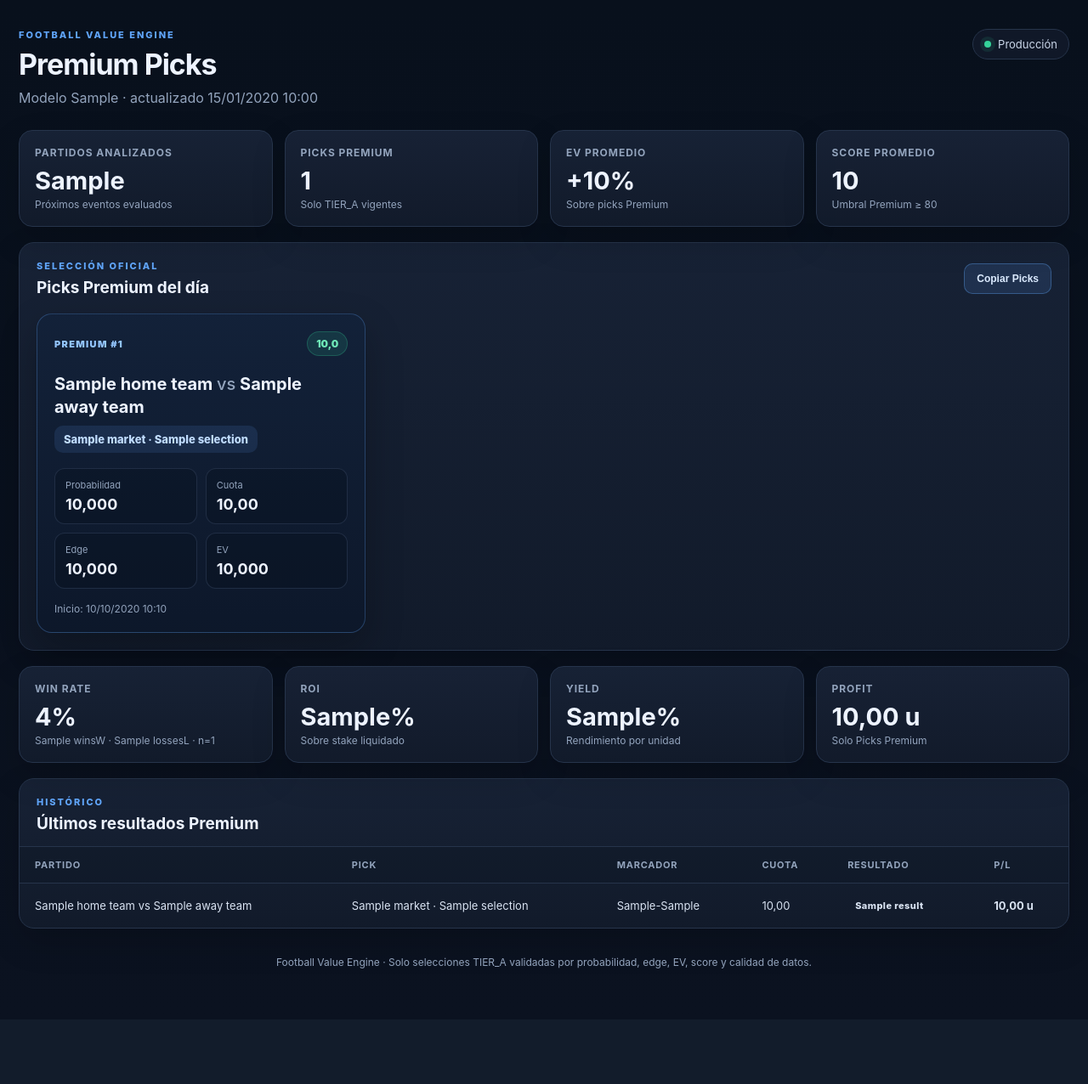
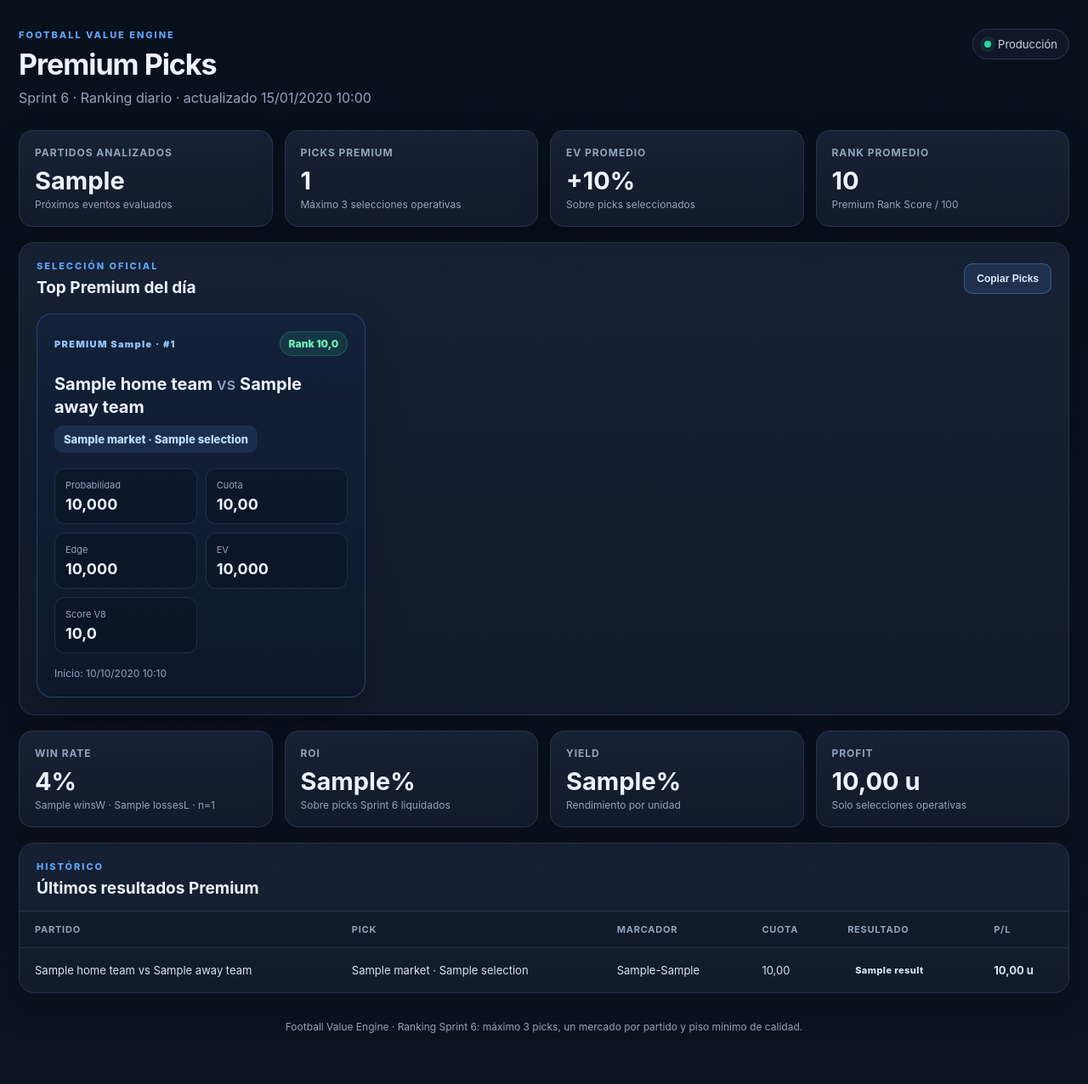
Before and after one commit to eliasfn05-cmd/football-value-engine, a Django app: template dashboard/templates/dashboard/index.html in a window 1280 px wide. Shown: the whole page at 85% size. Before the commit the page ends 1147 px from the top, so only its background shows below. Run offline with Django 5.2, Linux system fonts and the light colour scheme; the template is opened without the code that fills it: most values are stand-ins (such as "Sample title", 1, 10 or a date in 2020).

Commit message:
feat(sprint6): render ranked operational premium picks

```diff
--- a/dashboard/templates/dashboard/index.html
+++ b/dashboard/templates/dashboard/index.html
@@ -13,28 +13,29 @@
       <div>
         <p class="eyebrow">FOOTBALL VALUE ENGINE</p>
         <h1>Premium Picks</h1>
-        <p class="subtitle">Modelo {{ model_version }} · actualizado {{ generated_at|date:"d/m/Y H:i" }}</p>
+        <p class="subtitle">Sprint 6 · Ranking diario · actualizado {{ generated_at|date:"d/m/Y H:i" }}</p>
       </div>
       <div class="status-pill"><span></span> Producción</div>
     </header>
 
     <section class="metrics-grid operational-grid">
       <article class="metric-card"><span>Partidos analizados</span><strong>{{ operational.fixtures_analyzed }}</strong><small>Próximos eventos evaluados</small></article>
-      <article class="metric-card"><span>Picks Premium</span><strong>{{ operational.premium_count }}</strong><small>Solo TIER_A vigentes</small></article>
-      <article class="metric-card"><span>EV promedio</span><strong>{% if operational.avg_ev_pct != None %}+{{ operational.avg_ev_pct }}%{% else %}—{% endif %}</strong><small>Sobre picks Premium</small></article>
-      <article class="metric-card"><span>Score promedio</span><strong>{% if operational.avg_score != None %}{{ operational.avg_score }}{% else %}—{% endif %}</strong><small>Umbral Premium ≥ 80</small></article>
+      <article class="metric-card"><span>Picks Premium</span><strong>{{ operational.premium_count }}</strong><small>Máximo 3 selecciones operativas</small></article>
+      <article class="metric-card"><span>EV promedio</span><strong>{% if operational.avg_ev_pct != None %}+{{ operational.avg_ev_pct }}%{% else %}—{% endif %}</strong><small>Sobre picks seleccionados</small></article>
+      <article class="metric-card"><span>Rank promedio</span><strong>{% if operational.avg_rank_score != None %}{{ operational.avg_rank_score }}{% else %}—{% endif %}</strong><small>Premium Rank Score / 100</small></article>
     </section>
 
     {% if premium_picks %}
     <section class="panel premium-panel">
       <div class="panel-head">
-        <div><p class="eyebrow">SELECCIÓN OFICIAL</p><h2>Picks Premium del día</h2></div>
+        <div><p class="eyebrow">SELECCIÓN OFICIAL</p><h2>Top Premium del día</h2></div>
         <button id="copy-picks" class="action-button" type="button">Copiar Picks</button>
       </div>
       <div class="premium-grid" id="premium-picks">
-        {% for pick in premium_picks %}
-        <article class="premium-card" data-copy="{{ forloop.counter }}. {{ pick.fixture.home_team.name }} vs {{ pick.fixture.away_team.name }} | {{ pick.market }} {{ pick.selection }} | Cuota {% if pick.market_odds %}{{ pick.market_odds|floatformat:2 }}{% else %}—{% endif %} | Prob. {{ pick.probability|floatformat:3 }} | EV {% if pick.expected_value != None %}{{ pick.expected_value|floatformat:3 }}{% else %}—{% endif %}">
-          <div class="premium-card-top"><span class="premium-label">PREMIUM #{{ forloop.counter }}</span><span class="score-badge">{{ pick.score|floatformat:1 }}</span></div>
+        {% for row in premium_picks %}
+        {% with pick=row.prediction %}
+        <article class="premium-card" data-copy="{{ row.rank }}. {{ pick.fixture.home_team.name }} vs {{ pick.fixture.away_team.name }} | Premium {{ row.premium_tier }} | {{ pick.market }} {{ pick.selection }} | Cuota {% if pick.market_odds %}{{ pick.market_odds|floatformat:2 }}{% else %}—{% endif %} | Prob. {{ pick.probability|floatformat:3 }} | EV {% if pick.expected_value != None %}{{ pick.expected_value|floatformat:3 }}{% else %}—{% endif %} | Rank {{ row.premium_rank_score|floatformat:1 }}">
+          <div class="premium-card-top"><span class="premium-label">PREMIUM {{ row.premium_tier }} · #{{ row.rank }}</span><span class="score-badge">Rank {{ row.premium_rank_score|floatformat:1 }}</span></div>
           <h3>{{ pick.fixture.home_team.name }} <span>vs</span> {{ pick.fixture.away_team.name }}</h3>
           <div class="pick-market">{{ pick.market }} · {{ pick.selection }}</div>
           <div class="pick-stats">
@@ -42,32 +43,34 @@
             <div><small>Cuota</small><strong>{% if pick.market_odds %}{{ pick.market_odds|floatformat:2 }}{% else %}—{% endif %}</strong></div>
             <div><small>Edge</small><strong>{% if pick.edge != None %}{{ pick.edge|floatformat:3 }}{% else %}—{% endif %}</strong></div>
             <div><small>EV</small><strong>{% if pick.expected_value != None %}{{ pick.expected_value|floatformat:3 }}{% else %}—{% endif %}</strong></div>
+            <div><small>Score V8</small><strong>{{ pick.score|floatformat:1 }}</strong></div>
           </div>
           <div class="kickoff">Inicio: {{ pick.fixture.kickoff|date:"d/m/Y H:i" }}</div>
         </article>
+        {% endwith %}
         {% endfor %}
       </div>
     </section>
     {% else %}
     <section class="no-bet-card">
       <div class="no-bet-icon">—</div>
-      <div><p class="eyebrow">DECISIÓN DEL MODELO</p><h2>NO BET</h2><p>No existen Picks Premium que cumplan todos los criterios actuales. No se recomienda realizar apuestas hasta que aparezca una selección TIER_A.</p></div>
+      <div><p class="eyebrow">DECISIÓN DEL MODELO</p><h2>NO BET</h2><p>Ninguna predicción superó el piso mínimo del ranking Sprint 6. El sistema no publicará picks por obligación.</p></div>
     </section>
     {% endif %}
 
     <section class="metrics-grid history-metrics">
       <article class="metric-card"><span>Win Rate</span><strong>{% if metrics.win_rate_pct != None %}{{ metrics.win_rate_pct }}%{% else %}—{% endif %}</strong><small>{{ metrics.wins }}W · {{ metrics.losses }}L · n={{ metrics.sample_size }}</small></article>
-      <article class="metric-card"><span>ROI</span><strong>{% if metrics.roi_pct != None %}{{ metrics.roi_pct }}%{% else %}—{% endif %}</strong><small>Sobre stake liquidado</small></article>
+      <article class="metric-card"><span>ROI</span><strong>{% if metrics.roi_pct != None %}{{ metrics.roi_pct }}%{% else %}—{% endif %}</strong><small>Sobre picks Sprint 6 liquidados</small></article>
       <article class="metric-card"><span>Yield</span><strong>{% if metrics.yield_pct != None %}{{ metrics.yield_pct }}%{% else %}—{% endif %}</strong><small>Rendimiento por unidad</small></article>
-      <article class="metric-card"><span>Profit</span><strong>{{ metrics.profit_units|floatformat:2 }} u</strong><small>Solo Picks Premium</small></article>
+      <article class="metric-card"><span>Profit</span><strong>{{ metrics.profit_units|floatformat:2 }} u</strong><small>Solo selecciones operativas</small></article>
     </section>
 
     <section class="panel">
       <div class="panel-head"><div><p class="eyebrow">HISTÓRICO</p><h2>Últimos resultados Premium</h2></div></div>
-      <div class="table-wrap"><table><thead><tr><th>Partido</th><th>Pick</th><th>Marcador</th><th>Cuota</th><th>Resultado</th><th>P/L</th></tr></thead><tbody>{% for row in recent_results %}<tr><td>{{ row.prediction.fixture.home_team.name }} vs {{ row.prediction.fixture.away_team.name }}</td><td>{{ row.prediction.market }} · {{ row.prediction.selection }}</td><td>{{ row.home_goals }}-{{ row.away_goals }}</td><td>{% if row.prediction.market_odds %}{{ row.prediction.market_odds|floatformat:2 }}{% else %}—{% endif %}</td><td><span class="result result-{{ row.result|lower }}">{{ row.result }}</span></td><td><strong>{{ row.profit_units|floatformat:2 }} u</strong></td></tr>{% empty %}<tr><td colspan="6" class="empty">Aún no hay Picks Premium liquidados.</td></tr>{% endfor %}</tbody></table></div>
+      <div class="table-wrap"><table><thead><tr><th>Partido</th><th>Pick</th><th>Marcador</th><th>Cuota</th><th>Resultado</th><th>P/L</th></tr></thead><tbody>{% for row in recent_results %}<tr><td>{{ row.prediction.fixture.home_team.name }} vs {{ row.prediction.fixture.away_team.name }}</td><td>{{ row.prediction.market }} · {{ row.prediction.selection }}</td><td>{{ row.home_goals }}-{{ row.away_goals }}</td><td>{% if row.prediction.market_odds %}{{ row.prediction.market_odds|floatformat:2 }}{% else %}—{% endif %}</td><td><span class="result result-{{ row.result|lower }}">{{ row.result }}</span></td><td><strong>{{ row.profit_units|floatformat:2 }} u</strong></td></tr>{% empty %}<tr><td colspan="6" class="empty">Aún no hay picks Sprint 6 liquidados.</td></tr>{% endfor %}</tbody></table></div>
     </section>
 
-    <footer>Football Value Engine · Solo selecciones TIER_A validadas por probabilidad, edge, EV, score y calidad de datos.</footer>
+    <footer>Football Value Engine · Ranking Sprint 6: máximo 3 picks, un mercado por partido y piso mínimo de calidad.</footer>
   </main>
 
   <script>
```
